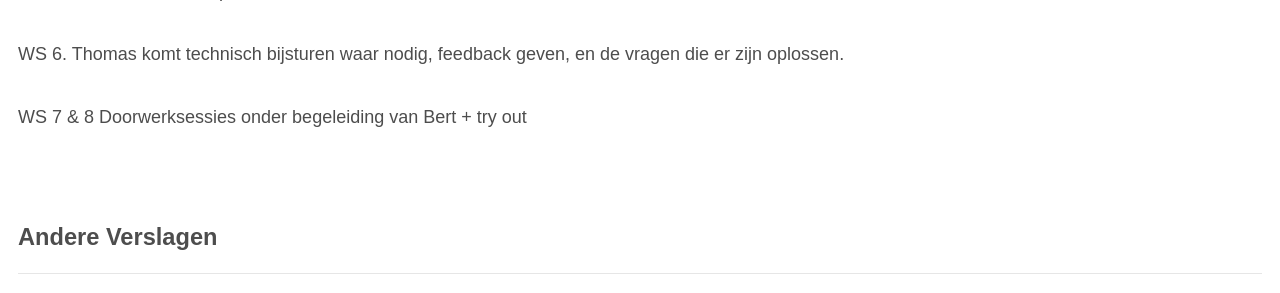
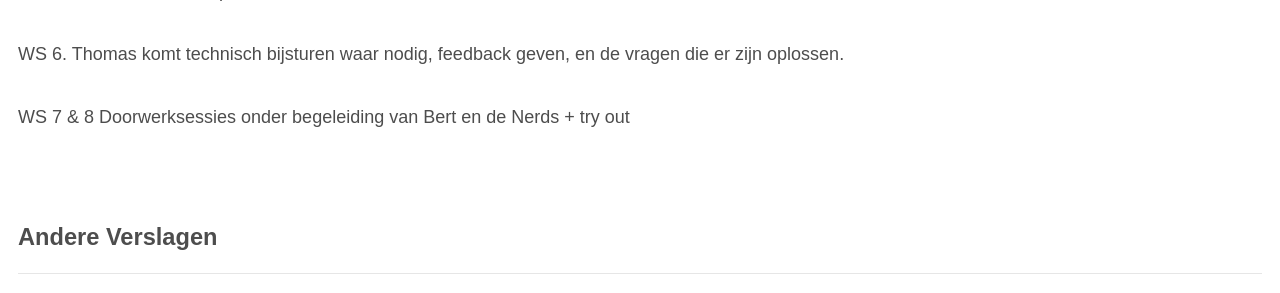
Before and after one commit to nerdlab-be/stoom-documentatie, a Jekyll site: the page built from _posts/2017-03-17-steamteam-2-content-workshopgevers.markdown, in a window 1280 px wide and 900 px high, scrolled down 1580 px. Shown: the part 153-446 px from the top of the window. Built offline with Jekyll 4.4.1, drawn with Linux system fonts in a browser that asks for light colours; nearby versions of some CDN libraries.

Commit message:
Updated Steamteam 2 Content Workshopgevers

```diff
--- a/_posts/2017-03-17-steamteam-2-content-workshopgevers.markdown
+++ b/_posts/2017-03-17-steamteam-2-content-workshopgevers.markdown
@@ -45,4 +45,4 @@ WS 3 4 5. Erna plannen we 3 doorwerksessies onder de begeleiding van Bert (conce
 
 WS 6. Thomas komt technisch bijsturen waar nodig, feedback geven, en de vragen die er zijn oplossen.
 
-WS 7 & 8 Doorwerksessies onder begeleiding van Bert \+ try out
+WS 7 & 8 Doorwerksessies onder begeleiding van Bert en de Nerds \+ try out
```
